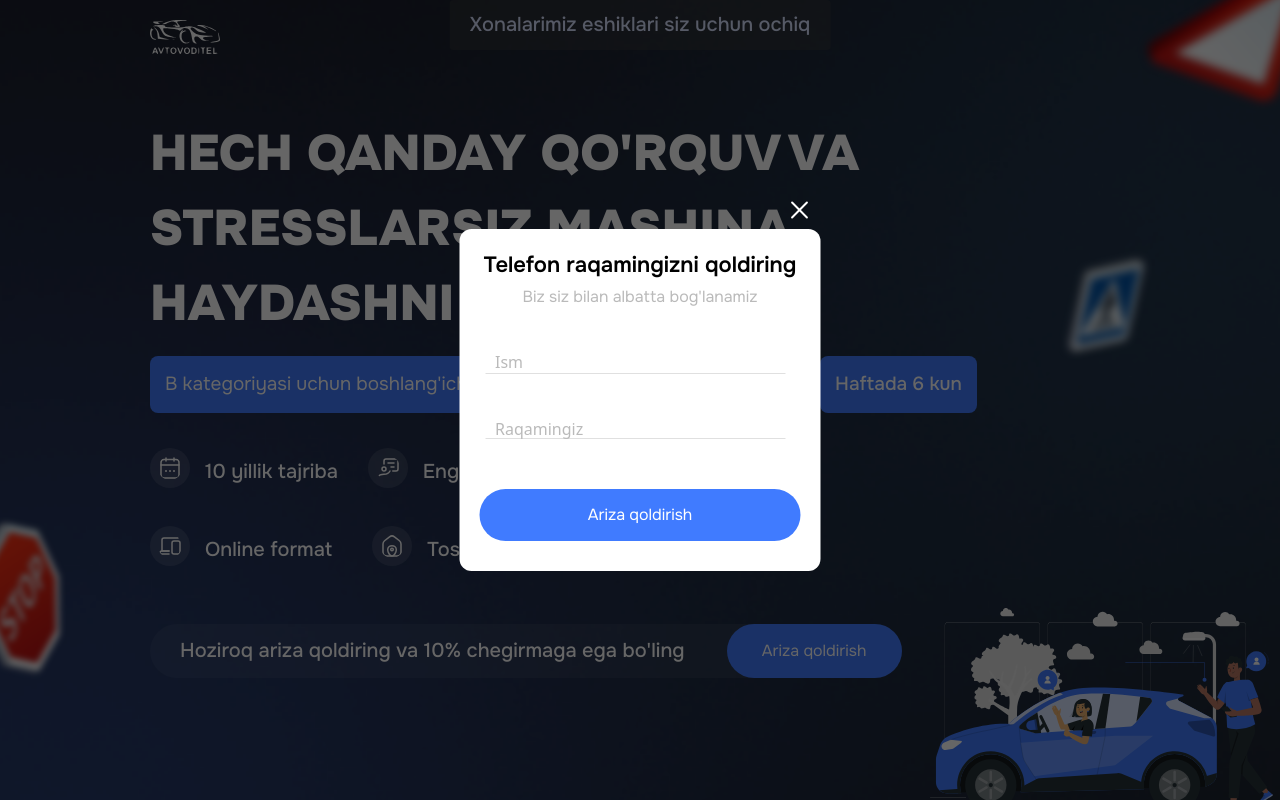
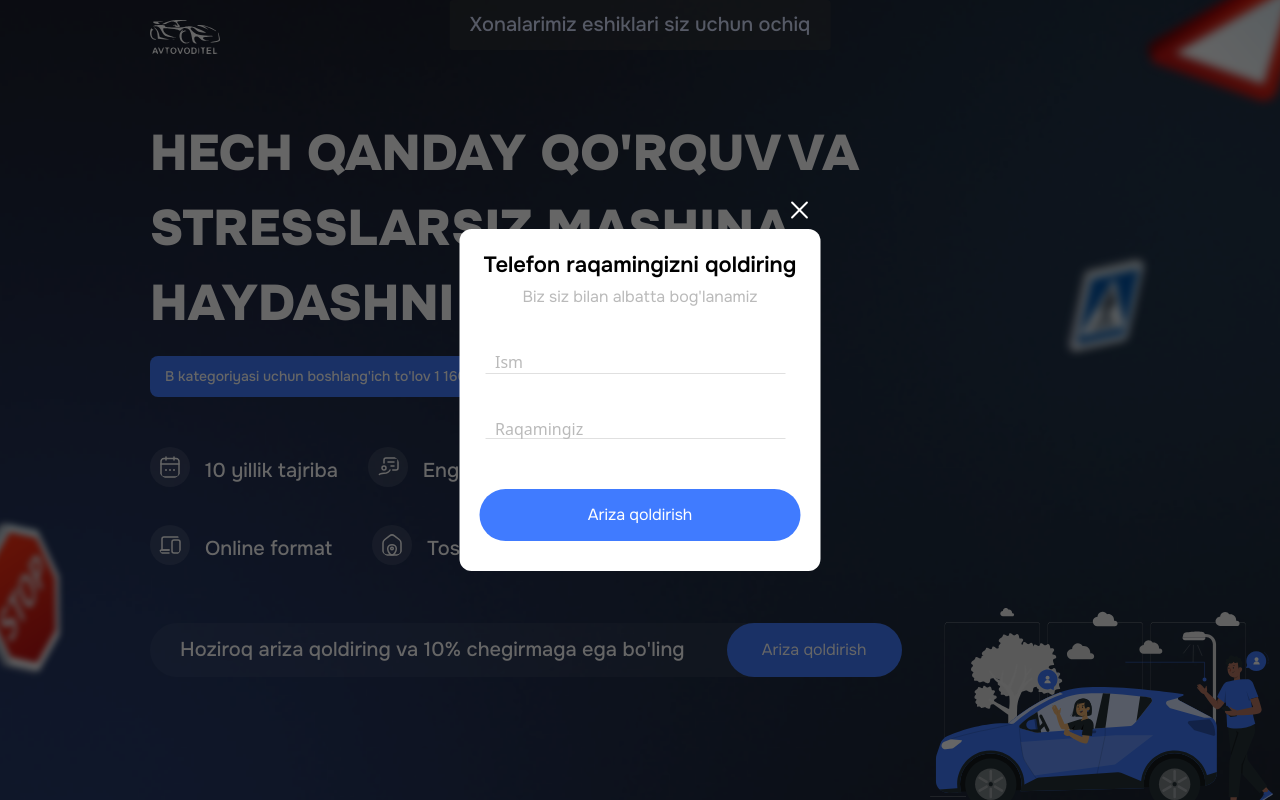
Before and after one commit to MohirDevv/Avtovoditel, a Vue app: page / in a window 1280 px wide. Shown: the top 800 px of the page. Built offline with nearby package versions, Linux system fonts and the light colour scheme.

Commit message:
modal upgrade

```diff
--- a/package.json
+++ b/package.json
@@ -10,6 +10,7 @@
   },
   "dependencies": {
     "axios": "^1.6.1",
+    "sweetalert2": "^11.9.1",
     "vue": "^3.3.4",
     "vue-axios": "^3.5.2",
     "vue-yandex-maps": "^0.11.17",
--- a/src/components/Header.vue
+++ b/src/components/Header.vue
@@ -33,20 +33,20 @@
           >
             Hech qanday qo'rquv va stresslarsiz Mashina haydashni o'rganing!
           </h1>
-          <div
-            class="subbutton text-white flex justify-between border-[#FFFFFF1A] border-b-2 pb-[15px] mb-[20px] xl:gap-[10px] xl:border-none xl:justify-normal"
-          >
-            <p
-              class="w-[190px] xl:w-[660px] xl:flex xl:items-center text-[14px] font-medium bg-[#D2E0FF1A] xl:bg-[#407BFF] xl:text-[19px] xl:font-normal rounded-lg px-[15px] py-[5px]"
+          <div class="xl:pb-[50px] xl:flex pb-[20px]">
+            <div
+              class="rounded-t-[8px] border-b-[1px] border-[#455674] py-[10px] px-[15px] bg-[#323E55] xl:border-none xl:rounded-lg xl:bg-[#407BFF] xl:mr-[10px]"
             >
-              B kategoriyasi uchun boshlang'ich to'lov 1 160 000 so'mdan 0%
-              nasiya
-            </p>
-            <p
-              class="text-[14px] flex items-center justify-center font-medium bg-[#D2E0FF1A] rounded-lg px-[15px] py-[14px] xl:bg-[#407BFF] xl:text-[19px]"
+              <p class="font-medium text-[14px] text-white">
+                B kategoriyasi uchun boshlang'ich to'lov 1 160 000 so'mdan 0%
+                nasiya
+              </p>
+            </div>
+            <div
+              class="rounded-b-[8px] py-[10px] px-[15px] bg-[#323E55] xl:rounded-lg xl:bg-[#407BFF]"
             >
-              Haftada 6 kun
-            </p>
+              <p class="font-medium text-[14px] text-white">Haftada 6 kun</p>
+            </div>
           </div>
         </div>
         <div
@@ -237,6 +237,7 @@
 
 <script>
 import axios from "axios";
+import Swal from "sweetalert2";
 export default {
   data() {
     return {
@@ -368,14 +369,23 @@ export default {
 
         num.classList.remove("invalid");
         name.classList.remove("invalid");
-        this.isDataSentHeadere;
+        this.isOpen = false;
+        this.isDataSentHeader = true;
+        if (this.isDataSentHeader == true) {
+          Swal.fire({
+            icon: "success",
+            title: "Arizangiz qabul qilindi)",
+            showConfirmButton: false,
+            iconColor: "#407BFF",
+            timer: 2000,
+          });
+        }
         setTimeout(() => {
-          this.isOpen = false;
           this.phone = "";
           this.name = "";
-        }, 3000);
+        }, 2000);
         setTimeout(() => {
-          this.isDataSentHeaderse;
+          this.isDataSentHeader = false;
         }, 2000);
         console.log("success");
 
--- a/src/components/PriceSection.vue
+++ b/src/components/PriceSection.vue
@@ -342,6 +342,7 @@
 </template>
 
 <script>
+import Swal from "sweetalert2";
 import axios from "axios";
 export default {
   data() {
@@ -482,9 +483,25 @@ export default {
 
         num.classList.remove("invalid");
         name.classList.remove("invalid");
+        this.isOpen = false;
         this.isDataSent = true;
+        if (this.isDataSent == true) {
+          Swal.fire({
+            icon: "success",
+            title: "Arizangiz qabul qilindi",
+            showConfirmButton: false,
+            iconColor: "#407BFF",
+            timer: 2000,
+          });
+        } else {
+          Swal.fire({
+            icon: "warning",
+            title: "Xato!",
+            showConfirmButton: false,
+            timer: 1800,
+          });
+        }
         setTimeout(() => {
-          this.isOpen = false;
           this.phone = "";
           this.name = "";
           this.info1 = "";
--- a/src/components/TalimInfo.vue
+++ b/src/components/TalimInfo.vue
@@ -116,7 +116,7 @@
               src="/src/assets/icons/check-circle.svg"
               class="bg-[#E0E0E0] p-[8px] rounded-[50px]"
               alt="#"
-              :class="{ done: isVisible }"
+              :class="{ leftArrow: isVisible }"
             />
             <p class="text-[#1B1B35] text-[18px]">YHXX imtihoni</p>
           </div>
@@ -132,7 +132,7 @@
               src="/src/assets/icons/right-arrow.svg"
               class="bg-[#E0E0E0] p-[8px] rounded-[50px]"
               alt="#"
-              :class="{ leftArrow: isVisible }"
+              :class="{ done: isVisible }"
             />
             <p class="text-[#1B1B35] text-[18px]">Ichki imtihon</p>
           </div>
```
Also changed, not shown: 1 other file (tests, documents, lock files or other folders).
